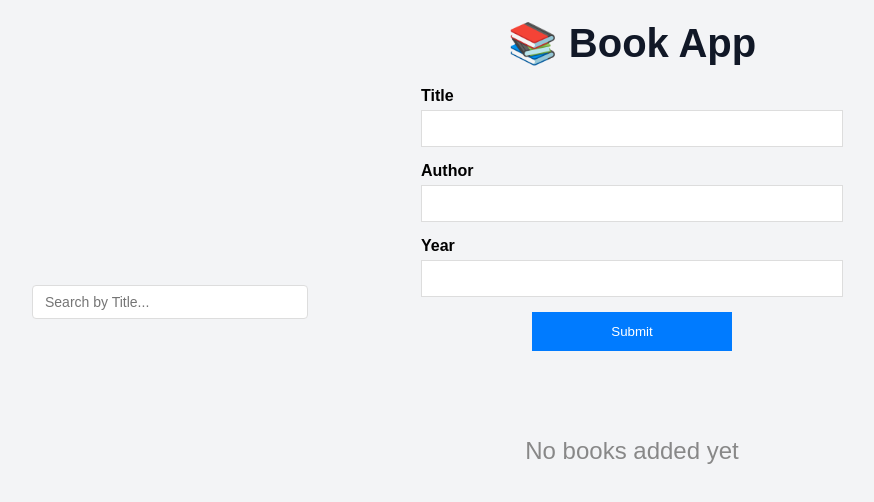
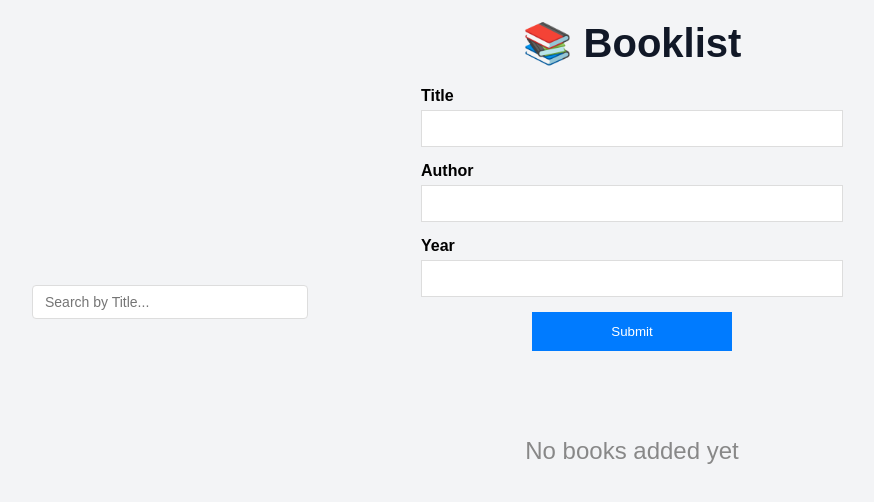
Before and after one commit to MatiasMatikainen/book-app, a React (Create React App) app: page / in a window 1280 px wide. Shown: the top 502 px of the page, without its empty margins (8-882 px from the left). Built offline with nearby package versions, Linux system fonts and the light colour scheme; the HTML template or start-up script is replaced by a standard one.

Commit message:
Nimi vaihdettu

```diff
--- a/public/index.html
+++ b/public/index.html
@@ -3,7 +3,7 @@
   <head>
     <meta charset="utf-8" />
     <meta name="viewport" content="width=device-width, initial-scale=1" />
-    <title>Book App</title>
+    <title>Booklist</title>
   </head>
   <body>
     <div id="root"></div>
--- a/src/App.jsx
+++ b/src/App.jsx
@@ -43,7 +43,7 @@ export default function App() {
   return (
     <div className="container">
       <header className="header">
-        <h1 className="title">📚 Book App</h1>
+        <h1 className="title">📚 Booklist</h1>
         <input
           type="text"
           className="search"
```
